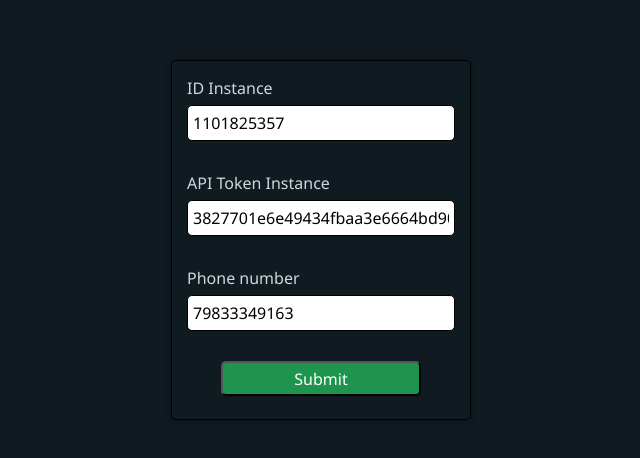
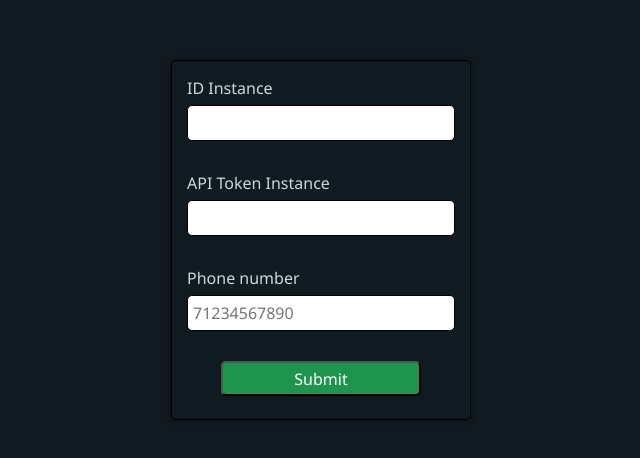
Before and after one commit to Yorherim/greenapi_test, a React (Vite) app: page / in a window 1280 px wide. Shown: the part 160-618 px from the top of the page, without its empty margins (319-959 px from the left). Built offline with nearby package versions, Linux system fonts and the light colour scheme.

Commit message:
[feat]: delete data

```diff
--- a/src/components/AuthForm/AuthForm.tsx
+++ b/src/components/AuthForm/AuthForm.tsx
@@ -47,7 +47,6 @@
             propsInput={register("idInstance", {
               required: true,
               onChange: () => handlerClearErrors("idInstance"),
-              value: "1101825357",
             })}
             errors={errors}
           />
@@ -56,7 +55,6 @@
             propsInput={register("apiTokenInstance", {
               required: true,
               onChange: () => handlerClearErrors("apiTokenInstance"),
-              value: "3827701e6e49434fbaa3e6664bd90a266f35b06992354116a0",
             })}
             errors={errors}
           />
@@ -70,7 +68,6 @@
                   message: "Нужен корректный номер телефона!",
                 },
                 onChange: () => handlerClearErrors("phoneNumber"),
-                value: "79833349163",
               }),
               type: "tel",
               placeholder: "71234567890",
```
